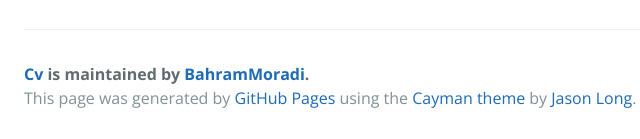
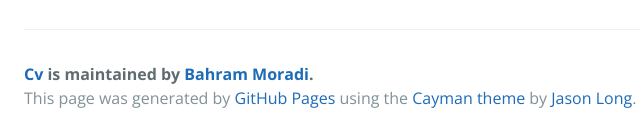
Before and after one commit to BahramMoradi/cv, a plain HTML site: page index.html in a window 1280 px wide. Shown: the part 1217-1356 px from the top of the page, 200-840 px from the left. Drawn offline with nearby package versions, Linux system fonts and the light colour scheme.

Commit message:
Update index.html

```diff
--- a/index.html
+++ b/index.html
@@ -45,7 +45,7 @@
 <p>Having trouble with Pages? Check out our <a href="https://help.github.com/pages">documentation</a> or <a href="https://github.com/contact">contact support</a> and we’ll help you sort it out.</p>
 
       <footer class="site-footer">
-        <span class="site-footer-owner"><a href="https://github.com/BahramMoradi/cv">Cv</a> is maintained by <a href="https://github.com/BahramMoradi">BahramMoradi</a>.</span>
+        <span class="site-footer-owner"><a href="https://github.com/BahramMoradi/cv">Cv</a> is maintained by <a href="https://github.com/BahramMoradi">Bahram Moradi</a>.</span>
 
         <span class="site-footer-credits">This page was generated by <a href="https://pages.github.com">GitHub Pages</a> using the <a href="https://github.com/jasonlong/cayman-theme">Cayman theme</a> by <a href="https://twitter.com/jasonlong">Jason Long</a>.</span>
       </footer>
```
